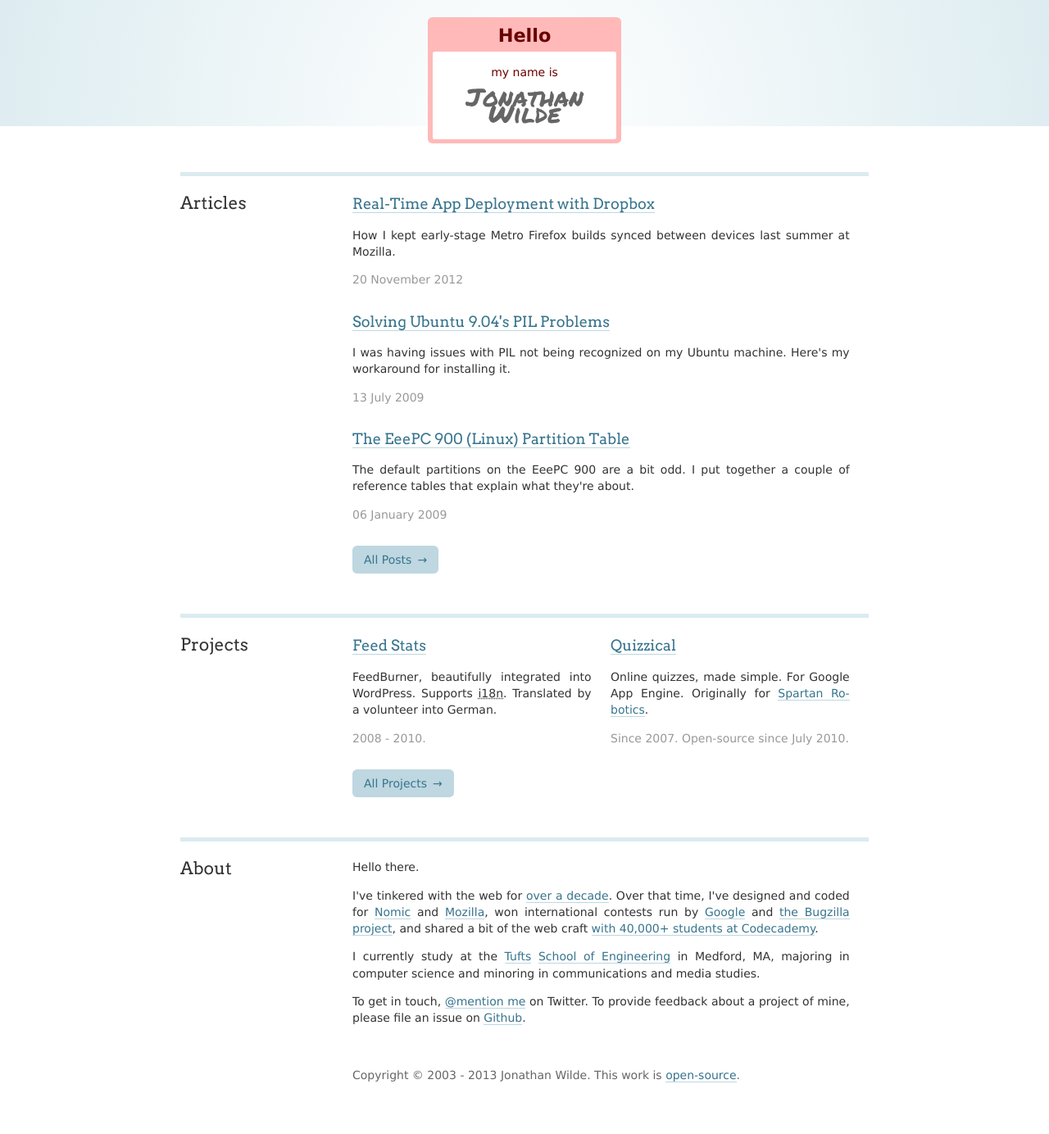
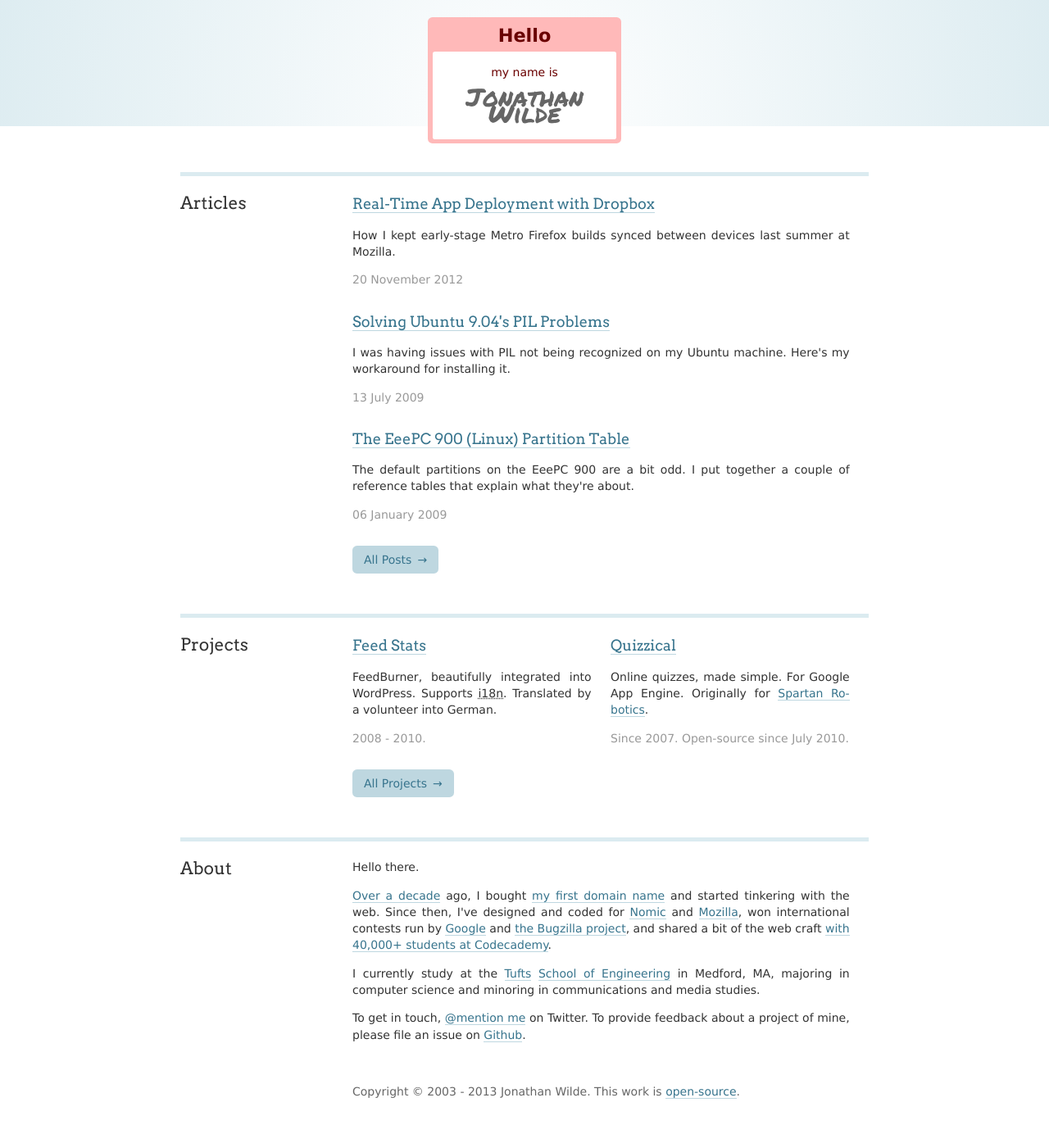
Before and after one commit to hellojwilde/hellojwilde.github.io, a Jekyll site: the page built from index.html, in a window 1280 px wide. Shown: the whole page at 82% size. Built offline with Jekyll 4.4.1, drawn with Linux system fonts in a browser that asks for light colours; nearby versions of some CDN libraries.

Commit message:
Update index.html

```diff
--- a/index.html
+++ b/index.html
@@ -84,9 +84,10 @@ classes: home hresume
             Hello there.
         </p>
         <p>
-            I've tinkered with the web for
-            <a href="http://whois.domaintools.com/speedbreeze.com">over a decade</a>.
-            Over that time, I've designed and coded for <a href="http://www.nomic.com/">Nomic</a> and
+            <a href="http://whois.domaintools.com/speedbreeze.com">Over a decade</a> ago,
+            I bought <a href="http://speedbreeze.com">my first domain name</a>
+            and started tinkering with the web.
+            Since then, I've designed and coded for <a href="http://www.nomic.com/">Nomic</a> and
             <a href="https://twitter.com/asadotzler/status/254061464795619330">Mozilla</a>,
             won international contests run by
             <a href="http://code.google.com/opensource/ghop/2007-8/grandprize.html">Google</a> and
```
